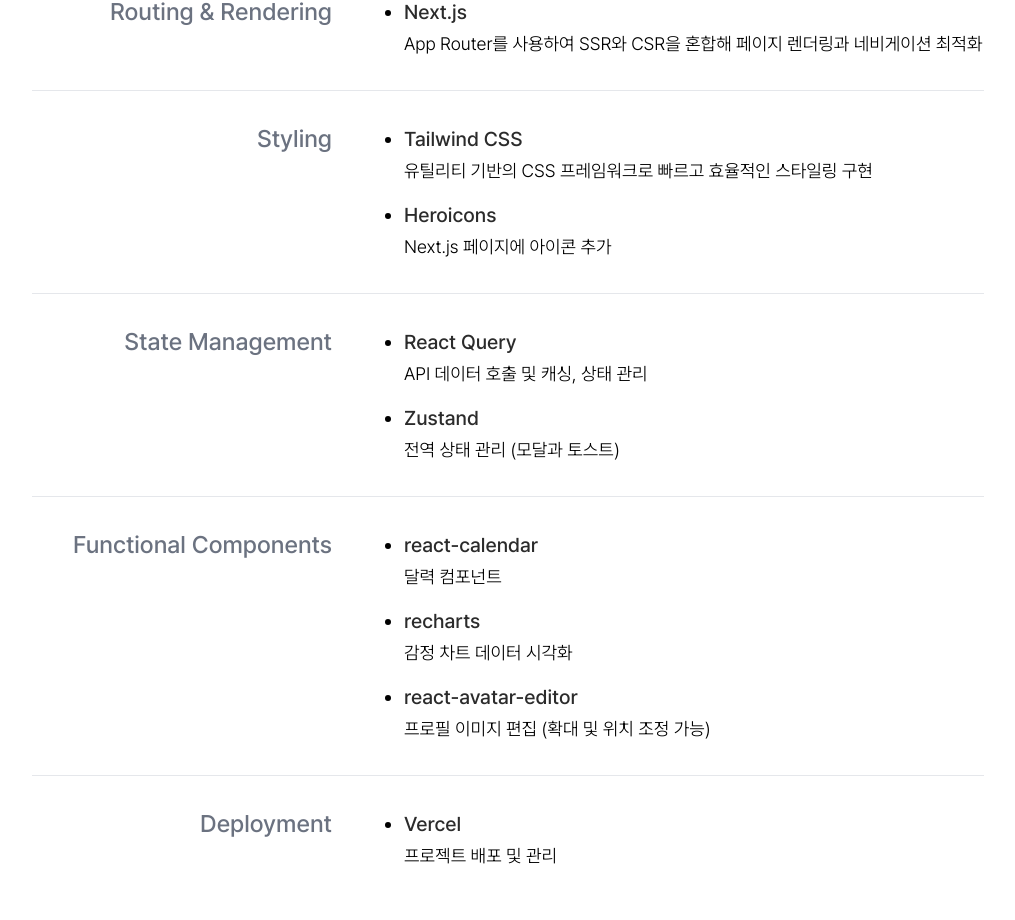
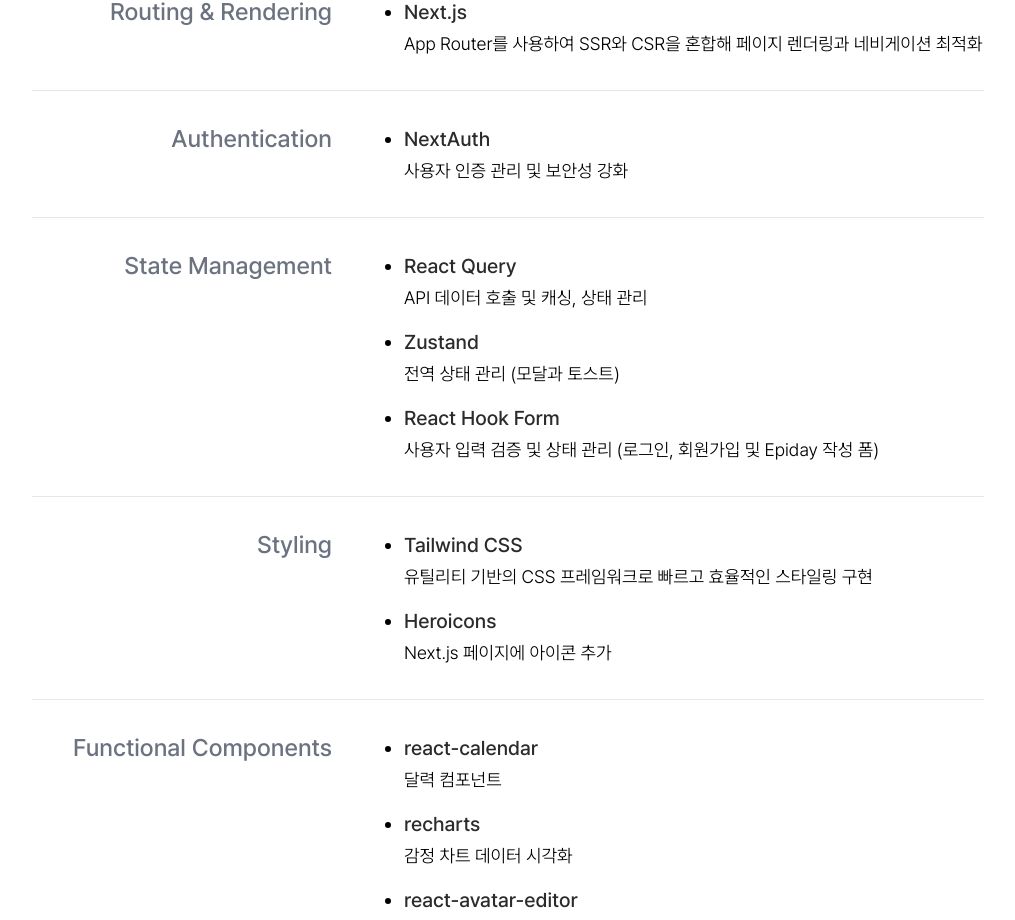
Before and after one commit to O-daeun/portfolio, a Next.js app: page /epiday in a window 1280 px wide. Shown: the part 1678-2598 px from the top of the page, without its empty margins (132-1147 px from the left). Built offline with nearby package versions, Linux system fonts and the light colour scheme.

Commit message:
refactor: 이력서 내용 수정

```diff
--- a/components/pages/epiday-page/tech-stack-section.tsx
+++ b/components/pages/epiday-page/tech-stack-section.tsx
@@ -24,18 +24,26 @@
           </Li>
         </Ul>
       </Article>
+      <Article title="Authentication">
+        <Ul>
+          <Li title="NextAuth">사용자 인증 관리 및 보안성 강화</Li>
+        </Ul>
+      </Article>
+      <Article title="State Management">
+        <Ul>
+          <Li title="React Query">API 데이터 호출 및 캐싱, 상태 관리</Li>
+          <Li title="Zustand">전역 상태 관리 (모달과 토스트)</Li>
+          <Li title="React Hook Form">
+            사용자 입력 검증 및 상태 관리 (로그인, 회원가입 및 Epiday 작성 폼)
+          </Li>
+        </Ul>
+      </Article>
       <Article title="Styling">
         <Ul>
           <Li title="Tailwind CSS">
             유틸리티 기반의 CSS 프레임워크로 빠르고 효율적인 스타일링 구현
           </Li>
           <Li title="Heroicons">Next.js 페이지에 아이콘 추가</Li>
-        </Ul>
-      </Article>
-      <Article title="State Management">
-        <Ul>
-          <Li title="React Query">API 데이터 호출 및 캐싱, 상태 관리</Li>
-          <Li title="Zustand">전역 상태 관리 (모달과 토스트)</Li>
         </Ul>
       </Article>
       <Article title="Functional Components">
--- a/components/pages/resume-page/project-section.tsx
+++ b/components/pages/resume-page/project-section.tsx
@@ -13,7 +13,7 @@
     url: 'https://epiday.vercel.app/',
     github: 'https://github.com/O-daeun/epiday',
     portfolio: '/epiday',
-    skillList: ['React.js', 'Next.js', 'React Query', 'Tailwind CSS'],
+    skillList: ['Next.js', 'React.js', 'React Query', 'Tailwind CSS', 'Zustand'],
     contentsList: [
       '백엔드 API와 디자인 시안을 기반으로 글귀 공유 플랫폼 프론트엔드 전담 개발',
       '반응형 웹 구현으로 다양한 화면 크기에서 UI 요소가 깨지지 않도록 최적화',
@@ -32,7 +32,7 @@
     contributionRate: 20,
     url: 'https://globalnomad-ko.vercel.app/',
     // github: 'https://github.com/part-4-team-3/global-nomad',
-    skillList: ['React.js', 'Next.js', 'React Query', 'Tailwind CSS'],
+    skillList: ['Next.js', 'React.js', 'React Query', 'Tailwind CSS'],
     contentsList: [
       '백엔드 API와 디자인 시안을 기반으로 여행·체험 예약 플랫폼 프론트엔드 개발',
       '메인 페이지 UI 개발 및 API 연동 작업 전담',
```
